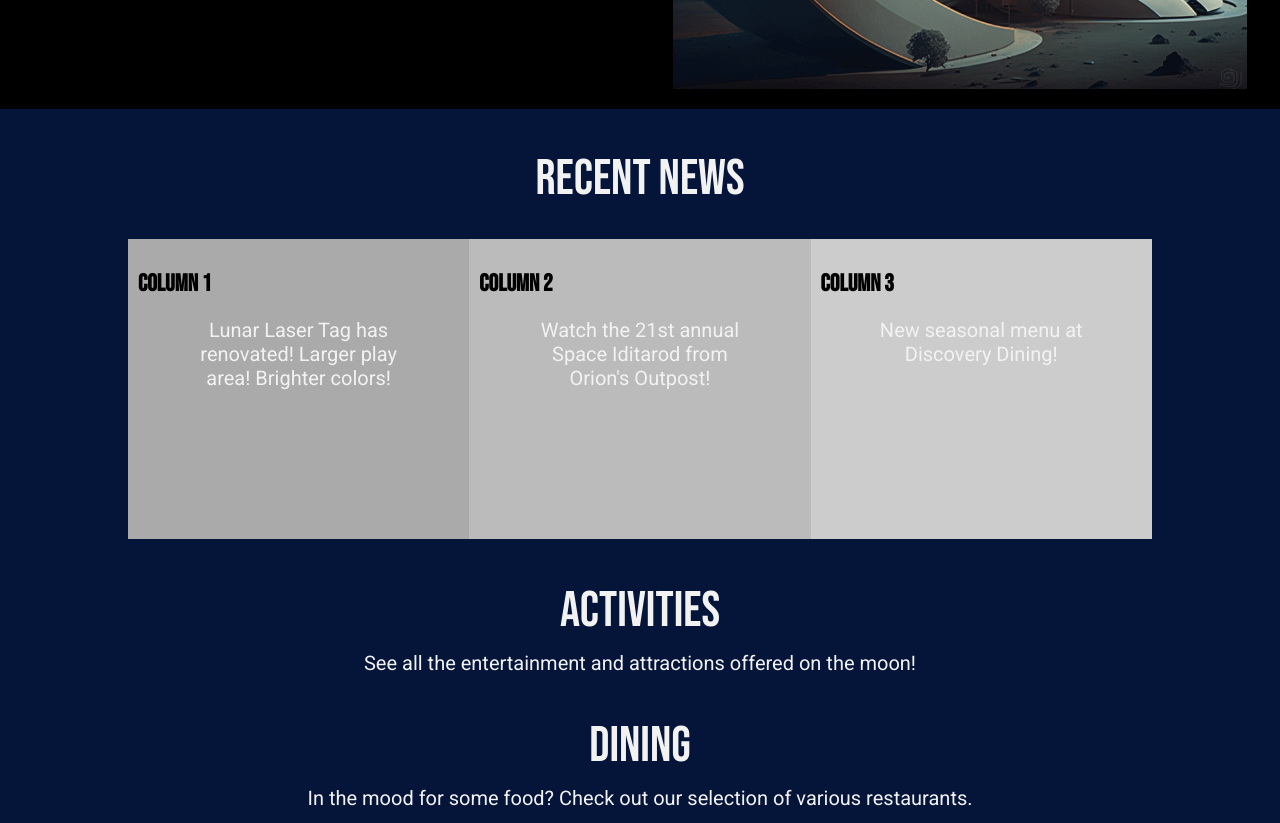
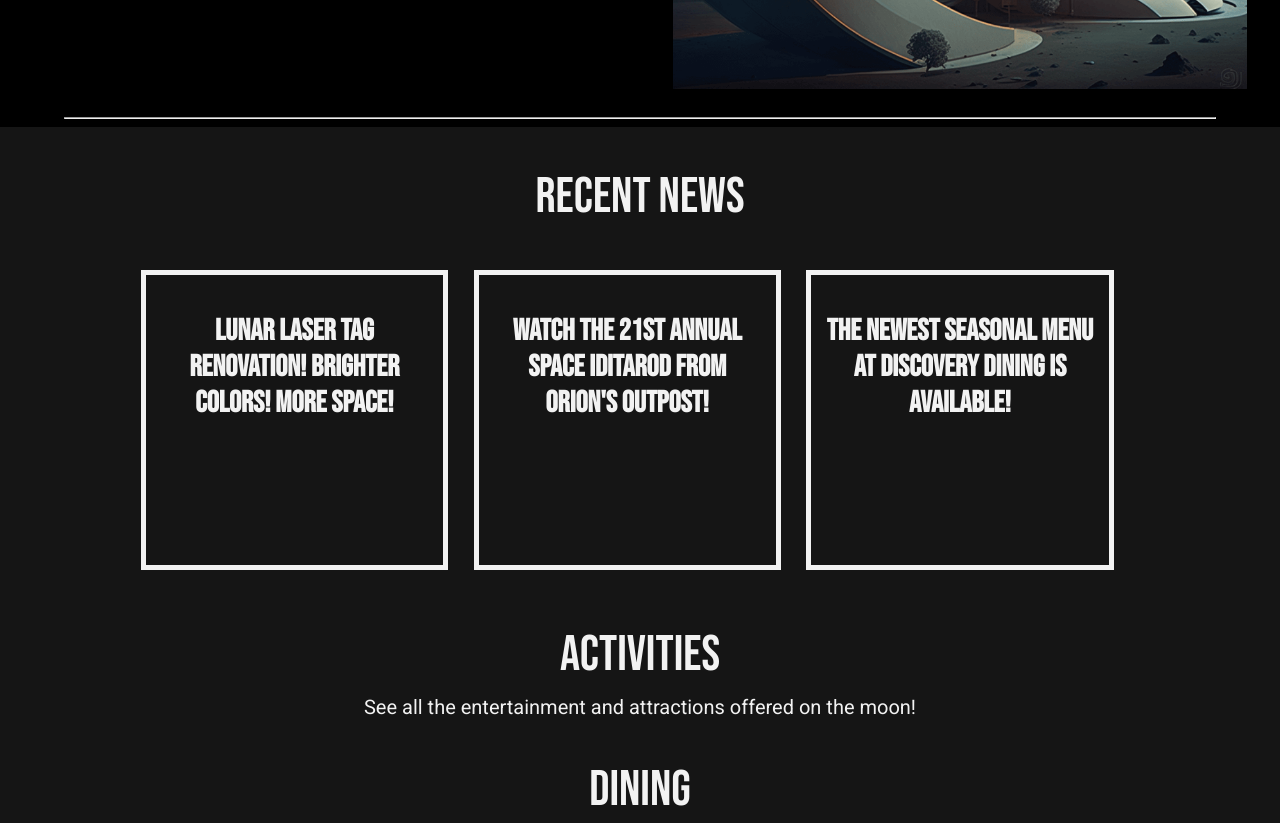
Before and after one commit to chostudio/Crescent, a plain HTML site: page index.html in a window 1280 px wide. Shown: the part 581-1404 px from the top of the page. Drawn offline with Linux system fonts and the light colour scheme.

Commit message:
commit july 28

```diff
--- a/index.html
+++ b/index.html
@@ -99,27 +99,28 @@ github.com/chostudio
 
     </section>
     <!-- news -->
-    <section style="background-color: #051439;;">
+    <hr>
+    <section style="background-color: #151515;">
 
         <section style="height:30px;"></section>
         <h1 style="margin: 10px;">Recent News</h1>
 
-        <section style="padding-top: 20px; padding-left: 10vw; padding-right: 10vw;display: grid;">
+        <section class="newsRow">
 
-            <div class="newsRow">
-                <div class="newsColumn" style="background-color:#aaa;">
-                    <h2>Column 1</h2>
-                    <p>Lunar Laser Tag has renovated! Larger play area! Brighter colors!</p>
-                </div>
-                <div class="newsColumn" style="background-color:#bbb;">
-                    <h2>Column 2</h2>
-                    <p>Watch the 21st annual Space Iditarod from Orion's Outpost!</p>
-                </div>
-                <div class="newsColumn" style="background-color:#ccc;">
-                    <h2>Column 3</h2>
-                    <p>New seasonal menu at Discovery Dining!</p>
-                </div>
+
+            <div class="newsColumn">
+                <h2>Lunar Laser Tag renovation! Brighter colors! More space!</h2>
+
             </div>
+            <div class="newsColumn">
+                <h2>Watch the 21st annual Space Iditarod from Orion's Outpost!</h2>
+
+            </div>
+            <div class="newsColumn">
+                <h2>The newest seasonal menu at Discovery Dining is available!</h2>
+
+            </div>
+
         </section>
 
         <h1><a href="activities.html">Activities</a></h1>
--- a/news.css
+++ b/news.css
@@ -6,10 +6,24 @@
 
 .newsColumn {
     float: left;
-    width: 33.33%;
-    padding: 10px;
+    width: 30%;
+    padding: 1vw;
     height: 300px;
     box-sizing: border-box;
+
+    border: solid;
+    border-width: 5px;
+    border-color: #f2f2f2;
+
+    margin: 1vw;
+}
+
+.newsRow {
+    padding-top: 20px;
+    padding-left: 10vw;
+    padding-right: 10vw;
+    align-items: center;
+
 }
 
 /* Clear floats after the columns */
@@ -21,8 +35,6 @@
 }
 
 
-
-
 .image {
     z-index: -1;
     object-fit: cover;
@@ -30,7 +42,7 @@
 }
 
 /* Responsive layout - when the screen is less than 600px wide, make the three columns stack on top of each other instead of next to each other */
-@media screen and (max-width: 600px) {
+@media screen and (max-width: 1200px) {
     .newsColumn {
         width: 100%;
     }
--- a/style.css
+++ b/style.css
@@ -18,6 +18,16 @@ p {
   margin-right: 50px;
   text-align: center;
   color: #f2f2f2;
+}
+
+h2 {
+  font-size: 30px;
+  color: #f2f2f2;
+  text-align: center;
+}
+
+hr {
+  width: 90%;
 }
 
 span {
```
